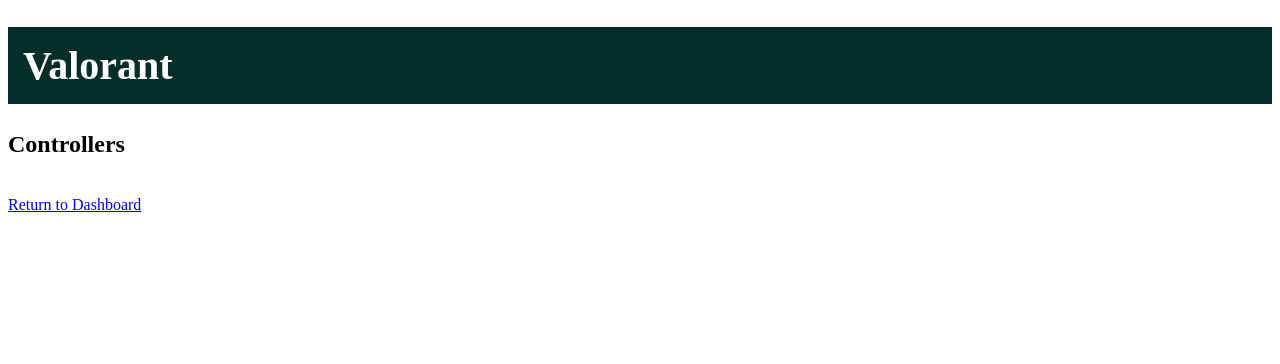
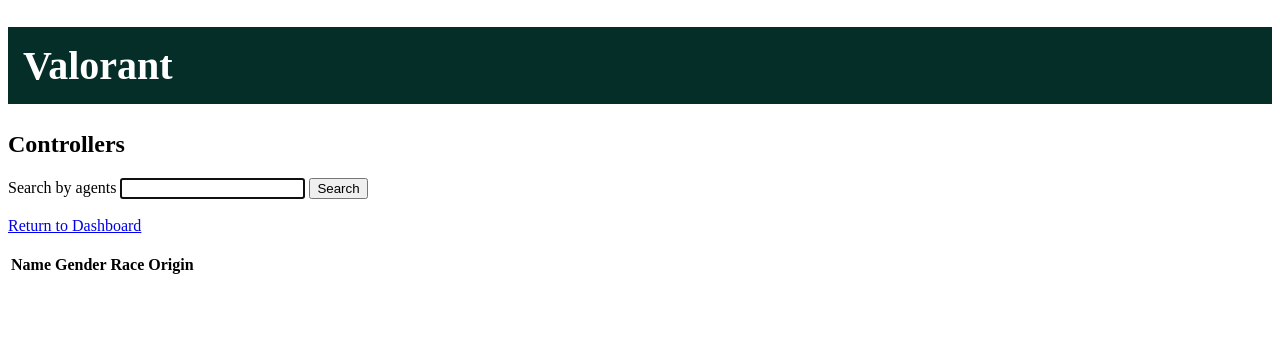
Before and after one commit to sreedavemuri/CSE111Project, a Flask app: page /controller in a window 1280 px wide. Shown: the top 364 px of the page. Run offline with Flask 2, Linux system fonts and the light colour scheme; lists and menus that the app fills with data are empty; some libraries are stand-ins or nearby versions.

Commit message:
draft controller

```diff
--- a/app.py
+++ b/app.py
@@ -37,20 +37,37 @@ def roles():
     return render_template('roles.html')
 
 @app.route('/controller', methods=['GET', 'POST'])
-def controller():
-    return render_template('controller.html')
+def searchController():
+    if request.method == 'POST':
+        form = request.form
+        search_agent = form['search_agent']
+        #ilter_value = form['filter']
+
+        with sqlite3.connect(db_path) as con:
+            cur = con.cursor()
+            cur.execute("""
+                SELECT a_name, a_gender, a_race, o_name
+                FROM agents, origin
+                WHERE
+                    a_name LIKE '%{}%' AND
+                    a_originkey = o_originkey AND
+                    a_rolekey = 1;""".format(search_agent))
+            results = cur.fetchall()
+        return render_template('controller.html', results=results)
+    else:
+        return render_template('controller.html')
 
 @app.route('/duelist', methods=['GET', 'POST'])
 def duelist():
-    return render_template('duelist.html')
+        return render_template('duelist.html')
 
 @app.route('/initiator', methods=['GET', 'POST'])
 def initiator():
-    return render_template('initiator.html')
+        return render_template('initiator.html')
 
 @app.route('/sentinel', methods=['GET', 'POST'])
 def sentinel():
-    return render_template('sentinel.html')
+        return render_template('sentinel.html')
 
 @app.route('/IUD', methods=['GET', 'POST'])
 def IUD():
@@ -60,7 +77,6 @@ def IUD():
 @app.route('/insert', methods=['GET', 'POST'])
 def insertTuple():
     form = InsertTuple()
-
     count = 1
 
     if form.validate_on_submit():
@@ -82,7 +98,6 @@ def insertTuple():
                 inskda = """INSERT INTO kda(kda_agentkey,kda_mapkey,kda_kill,kda_death,kda_assist,kda_winrate,kda_atkwin,kda_defwin,kda_agentpr)
                     VALUES ({},{},0,0,0,0,0,0,0)""".format(a_agentkey, count)
                 cur.execute(inskda)
-
                 count += 1
 
     return render_template('insert.html', form=form)
--- a/templates/controller.html
+++ b/templates/controller.html
@@ -7,6 +7,10 @@
         color: white;
         padding: 15px;
         font-size: 40px;
+    }
+
+    .th, td {
+        padding-right: 20px;
     }
 </style>
 
@@ -21,9 +25,39 @@
     <h1 class="header">Valorant</h1>
     <h2>Controllers</h2>
 
+    <form method = "POST">
+        Search by agents
+        <input type="text" autofocus="autofocus" name="search_agent">
+
+        <input class="button" type="submit" value="Search">
+    </form>
+
     <br>
 
     <a href="{{'roles'}}">Return to Dashboard</a>
+
+    <br><br>
+
+    <table>
+        <thead>
+            <tr>
+                <th style="text-align: left;">Name</th>
+                <th style="text-align: left;">Gender</th>
+                <th style="text-align: left;">Race</th>
+                <th style="text-align: left;">Origin</th>
+            </tr>
+        </thead>
+        <tbody>
+            {% for item in results %}
+            <tr>
+                <td>{{item[0]}}</td>
+                <td>{{item[1]}}</td>
+                <td>{{item[2]}}</td>
+                <td>{{item[3]}}</td>
+            </tr>
+            {% endfor %}
+        </tbody>
+    </table>
 </body>
 
 </html>
```
